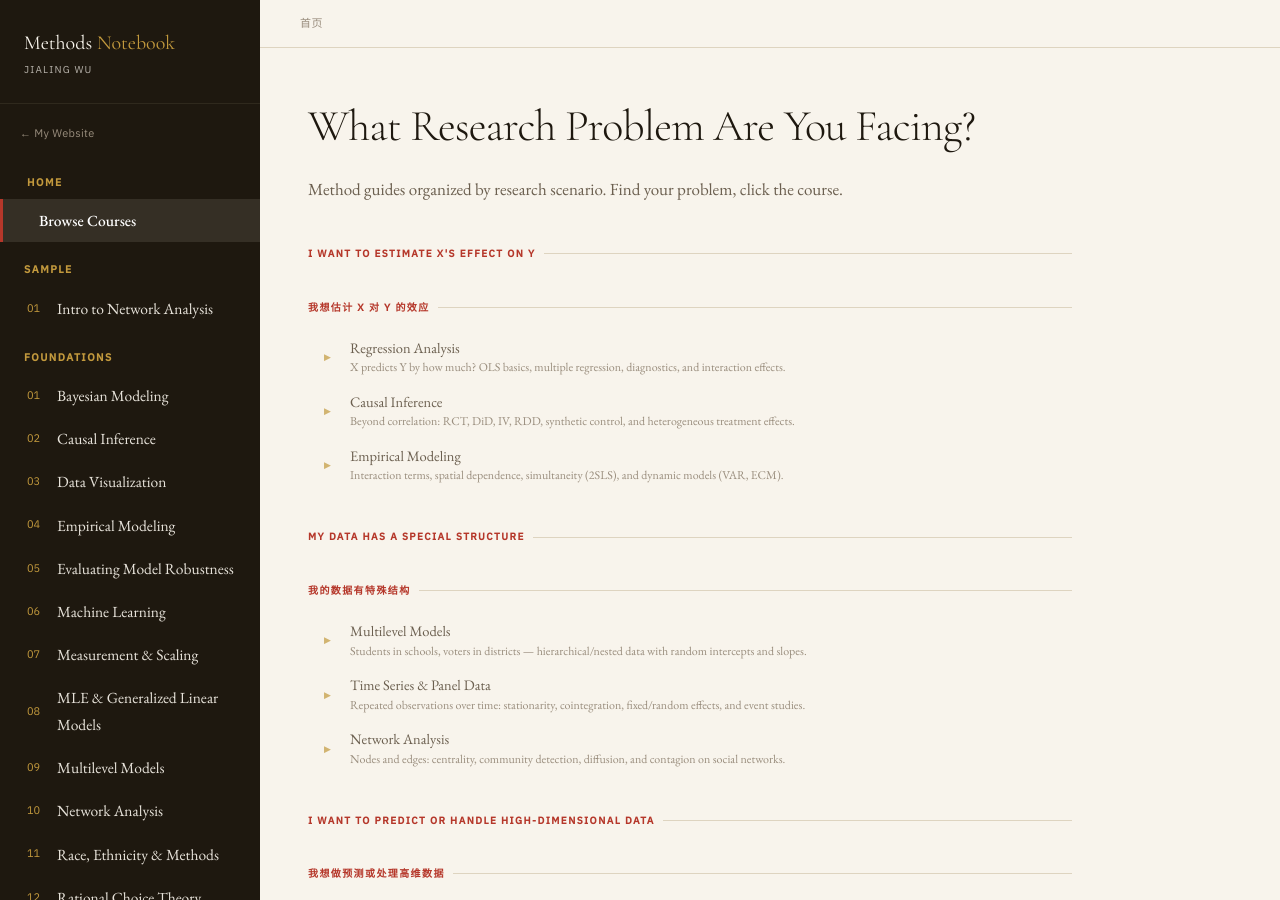
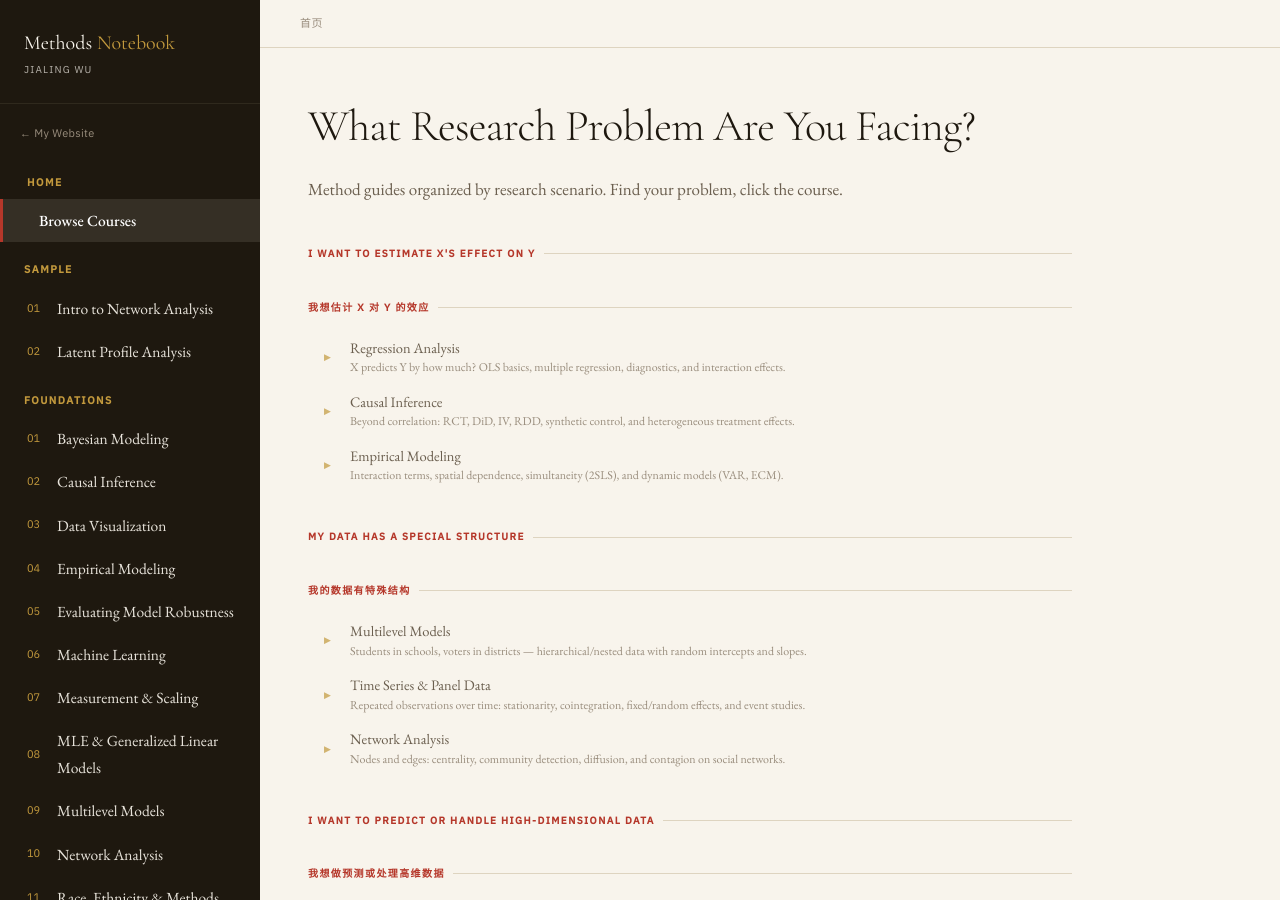
Before and after one commit to jialing-wu/jialing-wu.github.io, a Jekyll site: the page built from overview.html, in a window 1280 px wide and 900 px high. Built offline with Jekyll 4.4.1, drawn with Linux system fonts in a browser that asks for light colours.

Commit message:
Add LPA to Sample category in sidebar navigation
Co-Authored-By: Claude Opus 4.6 <noreply@anthropic.com>

```diff
--- a/_data/methods_nav.yml
+++ b/_data/methods_nav.yml
@@ -14,6 +14,10 @@
       title_zh: "网络分析入门演示"
       url: "sample-network-intro.html"
       num: "01"
+    - title: "Latent Profile Analysis"
+      title_zh: "潜在剖面分析"
+      url: "lpa.html"
+      num: "02"
 
 - category: "Foundations"
   category_zh: "基础课程"
```
